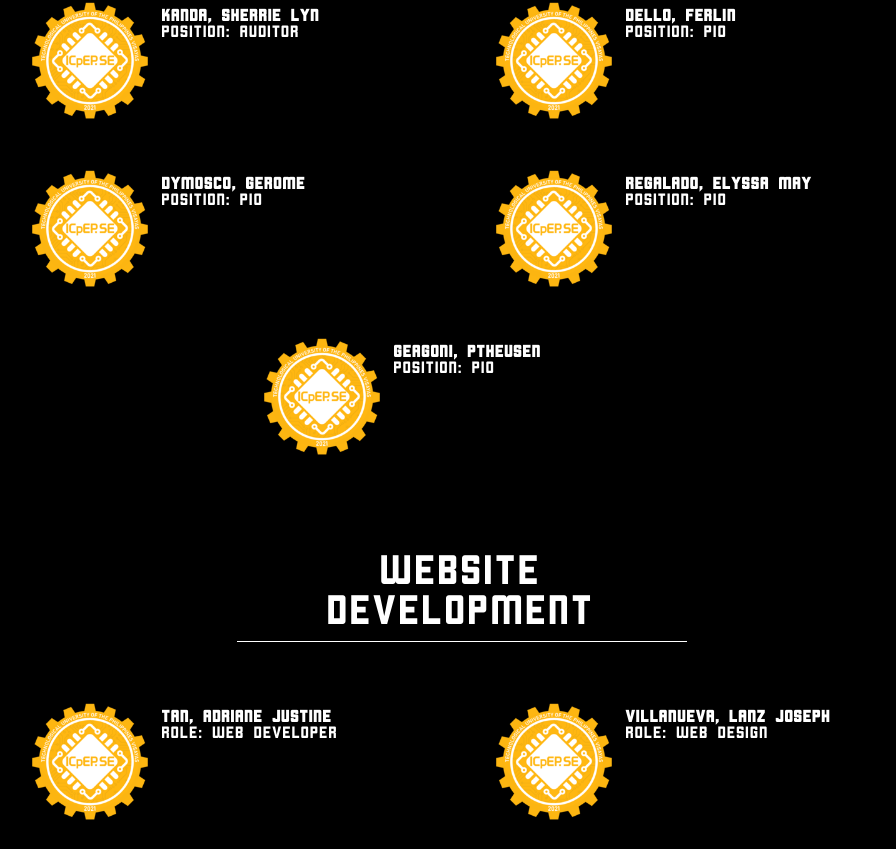
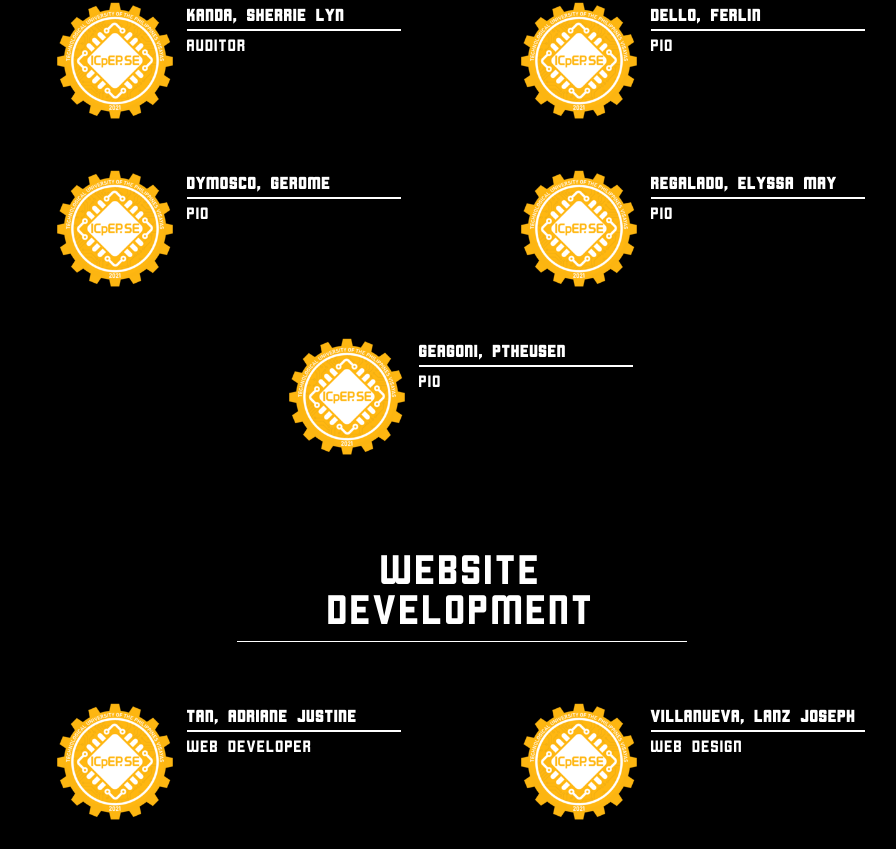
Before and after one commit to ICpEP-SE-TUPV/icpep-se-tupv, a React (Create React App) app: page /about in a window 1280 px wide. Shown: the part 1631-2480 px from the top of the page, without its empty margins (178-1074 px from the left). Built offline with nearby package versions, Linux system fonts and the light colour scheme.

Commit message:
chore: update officers styles

```diff
--- a/src/components/Officer/index.tsx
+++ b/src/components/Officer/index.tsx
@@ -6,20 +6,17 @@ import './style.scss';
 
 interface OfficerProps {
   officer: IOfficer;
-  label?: string;
 }
 
 class Officer extends React.Component<OfficerProps> {
   render () {
     const officer = this.props.officer;
-    const label = this.props.label;
-
     return (
       <div className="officer">
         <img src={officer.image} alt={officer.name} width={120} className="mr-2" />
-        <div className="py-2 px-1">
+        <div className="officer-details py-2 px-1">
           <h6>{ officer.name }</h6>
-          <span>{ label || 'Position' }: { officer.position }</span>
+          <span>{ officer.position }</span>
         </div>
       </div>
     );
--- a/src/components/Officer/style.scss
+++ b/src/components/Officer/style.scss
@@ -1,6 +1,16 @@
 
 .officer {
   display: flex;
-  width: 400px;
+  width: 350px;
   margin-top: 48px;
+
+  .officer-details {
+    flex: 1;
+
+    h6 {
+      margin-bottom: .5em;
+      padding-bottom: .25em;
+      border-bottom: 2.5px solid #fff;
+    }
+  }
 }
--- a/src/pages/About/index.tsx
+++ b/src/pages/About/index.tsx
@@ -61,7 +61,7 @@ class About extends React.Component<AboutProps, AboutState> {
 
     for (let i = 0; i < this.state.development.length; i++) {
       const dev = this.state.development[i];
-      development.push(<Officer officer={dev} label="Role" key={i} />);
+      development.push(<Officer officer={dev} key={i} />);
     }
 
     return (
```
